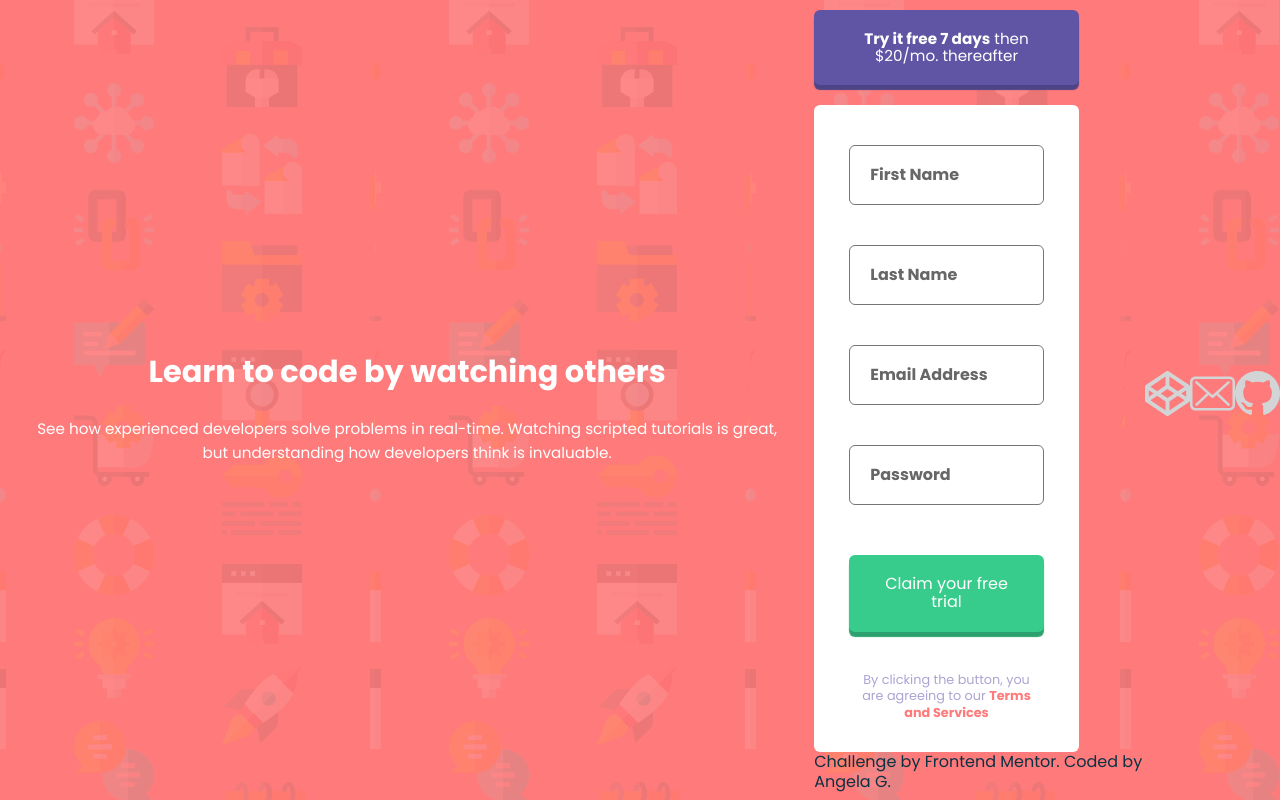
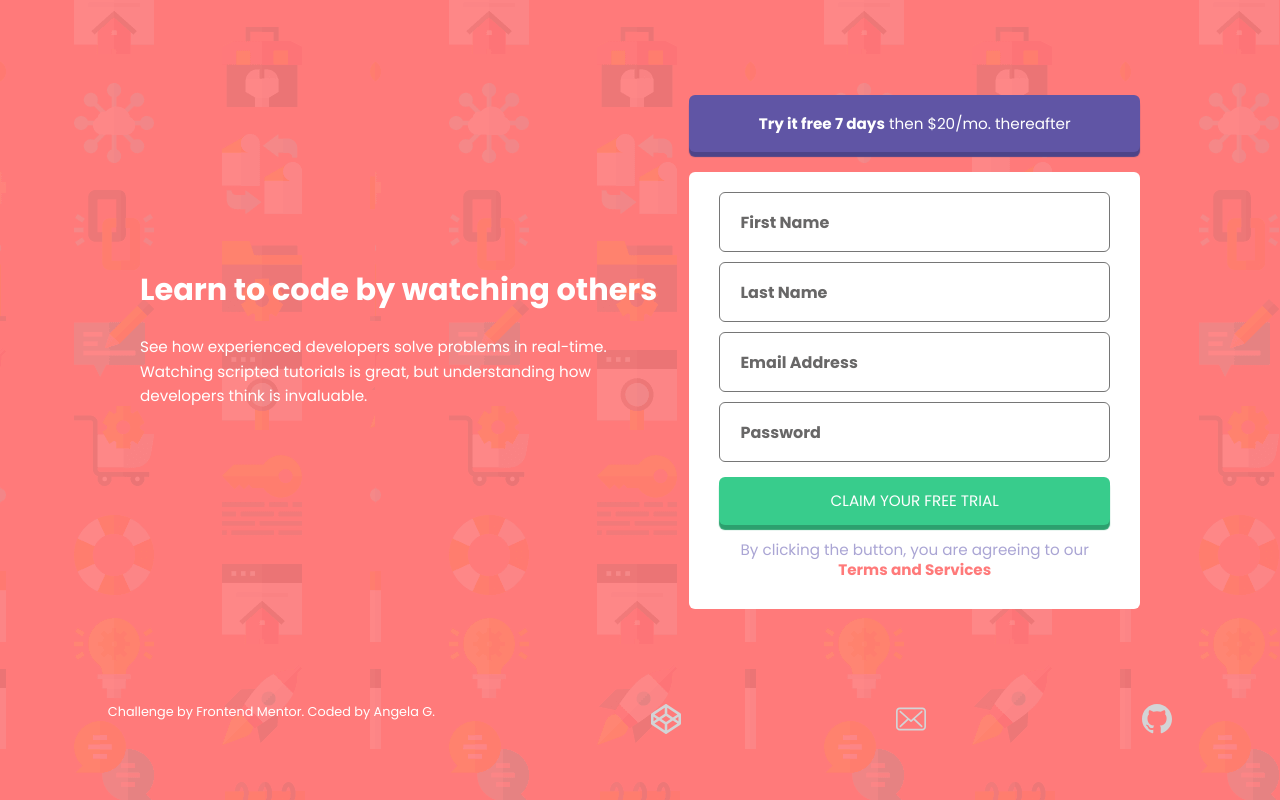
Before and after one commit to angela-goncalves/signup-form, a plain HTML site: page index.html in a window 1280 px wide. Drawn offline with nearby package versions, Linux system fonts and the light colour scheme.

Commit message:
style: finishing css media query

```diff
--- a/index.html
+++ b/index.html
@@ -15,9 +15,10 @@
 
 </head>
 
-<body class="bodyCentered">
+<body >
+  <div class="container">
     <header>
-    <div class="container">
+      <div class="headerCentered">
         <h1>Learn to code by watching others </h1>
         <p>
           See how experienced developers solve problems in real-time. Watching scripted tutorials is great,
@@ -25,35 +26,34 @@
         </p>
       </div>
     </header>
-<div class="mainDesktop">
-  <main class="main">
-    <button class="tryItButton tryItStyleBttn"><span class="font">Try it free 7 days</span> then $20/mo.
+    <main>
+      <button class="tryItButton tryItBttnStyle"><span class="font">Try it free 7 days</span> then $20/mo.
         thereafter</button>
       <form class="surveyForm formBgBorder">
         <input type="text" placeholder="First Name" class="inputStyle inputBorder" required />
         <input type="text" placeholder="Last Name" class="inputStyle inputBorder" required />
         <input type="email" placeholder="Email Address" class="inputStyle inputBorder" required />
         <input type="password" placeholder="Password" class="inputStyle inputBorder" required />
-      <button type="submit" class="submit submitBox ">Claim your free trial</button>
+        <button type="submit" class="submit submitBox ">CLAIM YOUR FREE TRIAL</button>
         <small>By clicking the button, you are agreeing to our <a href="#" class="terms font">Terms and
             Services</a></small>
       </form>
     </main>
+  </div>
   <footer>
     <p class="attribution">
       Challenge by <a href="https://www.frontendmentor.io?ref=challenge" target="_blank">Frontend Mentor</a>.
       Coded by <a href="#" class="myName">Angela G.</a>
     </p>
-    </div>
     <a href="https://codepen.io/angela-goncalves" target="_blank" rel="noreferrer"><img src="/images/codepenicon.svg"
-        alt="angela's codepen profile" class="myWork"/></a>
+        alt="angela's codepen profile" class="myWork" /></a>
     <a href="mailto:angelakgo20@gmail.com" target="_blank" rel="noreferrer">
-      <img src="/images/envelope.svg" alt="send an e-mail to angela" class="myWork"/>
+      <img src="/images/envelope.svg" alt="send an e-mail to angela" class="myWork" />
     </a>
-    <a href="https://github.com/angela-goncalves" target="_blank" rel="noreferrer"><img
-        src="/images/github.svg" alt="angela's github survey-form project" class="myWork"/></a>
+    <a href="https://github.com/angela-goncalves" target="_blank" rel="noreferrer"><img src="/images/github.svg"
+        alt="angela's github survey-form project" class="myWork" /></a>
   </footer>
-</div>
+  <script src="mentorForm.js"></script>
 </body>
 
 </html>
--- a/mentorForm.css
+++ b/mentorForm.css
@@ -14,7 +14,6 @@
     --font-family:'Poppins', sans-serif;
     --border-radius: 6px;
     --border-width: 0.5px;
-    --width:
 }
 body{
     line-height: 1.3;
@@ -23,7 +22,7 @@ body{
     background-color: var(--primary-red);
     font-family: var(--font-family);
 }
-.bodyCentered{
+.container{
     display:flex;
     flex-direction: column;
     align-items: center;
@@ -33,20 +32,20 @@ a{
     color: inherit;
 }
 header{
-    margin: 80px 30px 30px 30px;
+    margin: 80px 30px 10px 30px;
     line-height: 1.6;
     text-align: center;
 }
-.container{
+.headerCentered{
     color: var(--primary-white);
     font-family: var(--font-family);
     margin-bottom: 50px;
     font-size: 0.95rem;
 }
-.tryItStyleBttn{
-    padding: 20px;
-    margin: 10px 0px 20px 0px;
+.tryItBttnStyle{
     width: 100%;
+    padding: 20px 50px;
+    margin-bottom: 20px;
     color: var(--primary-white);
     font-size: 0.95rem;
 }
@@ -65,7 +64,7 @@ header{
     transform: translateY(-6px);
 }
 input{
-    margin: 20px 0px 20px 0px;
+    margin: 10px 0px;
 }
 input::placeholder {
     color: rgb(104, 103, 103);
@@ -73,7 +72,7 @@ input::placeholder {
     font-weight: 700;
 }
 .inputStyle{
-    width: 95%;
+    width: 100%;
     height: 60px;
     padding: 20px;
     font-size: 16px;
@@ -84,27 +83,25 @@ input::placeholder {
   border-width: var(--border-width);
 }
 main{
-    width: 80%;
+    width: 85%;
+    margin-bottom: 20px;
 }
 .surveyForm{
     display: flex;
     flex-direction: column;
     align-items: center;
-    width: 100%;
 }
-/* form {
-} */
 .formBgBorder{
     background-color:var(--primary-white);
     border-radius: var(--border-radius);
     border-width: var(--border-width);
     border-color: var(--accent-blue);
-    padding: 20px 30px 20px 30px;
+    padding: 20px 30px;
 }
 .submit{
-    width: 95%;
-    margin: 30px;
-    padding: 20px 30px 20px 30px;
+    width: 100%;
+    margin: 5px 0px;
+    padding: 15px 25px;
     text-align: center;
     color: var(--primary-white);
 }
@@ -131,18 +128,45 @@ main{
 small{
     color: var(--neutral-grayish-blue);
     text-align: center;
-    margin:10px;
+    margin: 10px 0px;
+}
+.submit, small{
+    font-size: 0.95rem;
 }
 .attribution{
     color: rgb(12, 49, 68)
 }
 .myWork{
-    width:45px;
+    width: 30px;
     height: auto;
 }
+.attribution{
+    font-size: 0.80rem;
+    color: var(--primary-white);
+}
+footer{
+    display: flex;
+    justify-content: space-around;
+}
 @media (min-width: 600px){
-    .bodyCentered{
+    .container{
         display: flex;
         flex-direction: row;
+        align-content: center;
+        width: 100%;
+        max-width: 1000px;
+        margin: auto;
+        padding: 95px 0px;
+    }
+    input{
+        margin: 0px 0px 10px 0px;
+    }
+    main{
+        width:100%;
+        margin:0px;
+    }
+    header {
+        text-align: left;
+        margin: 0px 30px 0px 0px;
     }
 }
```
Lines whose indentation alone changed are shown as unchanged.
